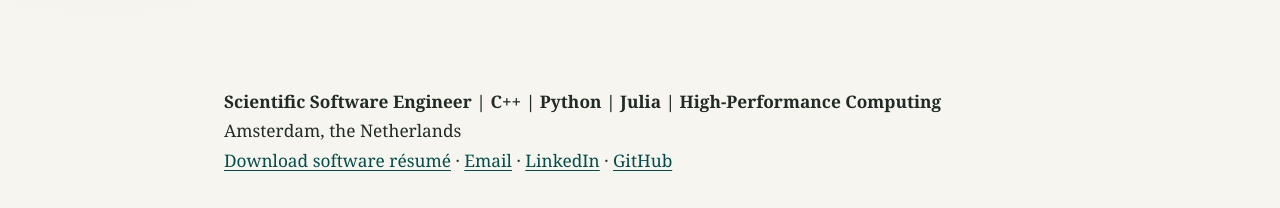
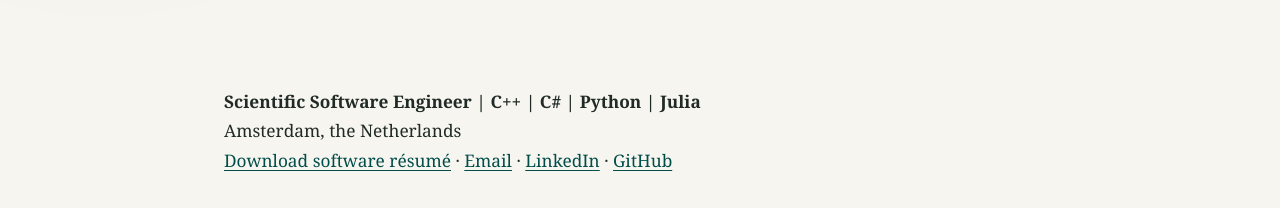
Before and after one commit to pkpardeepkumar30/pkpardeepkumar30.github.io, an Astro site: page /software in a window 1280 px wide. Shown: the part 387-595 px from the top of the page. Built offline with nearby package versions, Linux system fonts and the light colour scheme; Astro itself is replaced by a stand-in of ours.

Commit message:
Minor change in tagline

```diff
--- a/src/pages/software.md
+++ b/src/pages/software.md
@@ -4,7 +4,7 @@ title: Software Engineering
 description: Scientific software, simulation, high-performance computing, and engineering experience of Pardeep Kumar.
 ---
 
-**Scientific Software Engineer | C++ | Python | Julia | High-Performance Computing**<br>
+**Scientific Software Engineer | C++ | C# | Python | Julia**<br>
 Amsterdam, the Netherlands<br>
 [Download software résumé](../cv/Resume_Pardeep_Kumar_Software.pdf) · [Email](mailto:pardeep.iitb@gmail.com) · [LinkedIn](https://www.linkedin.com/in/pkpardeepkumar30/) · [GitHub](https://github.com/pkpardeepkumar30)
 
```
